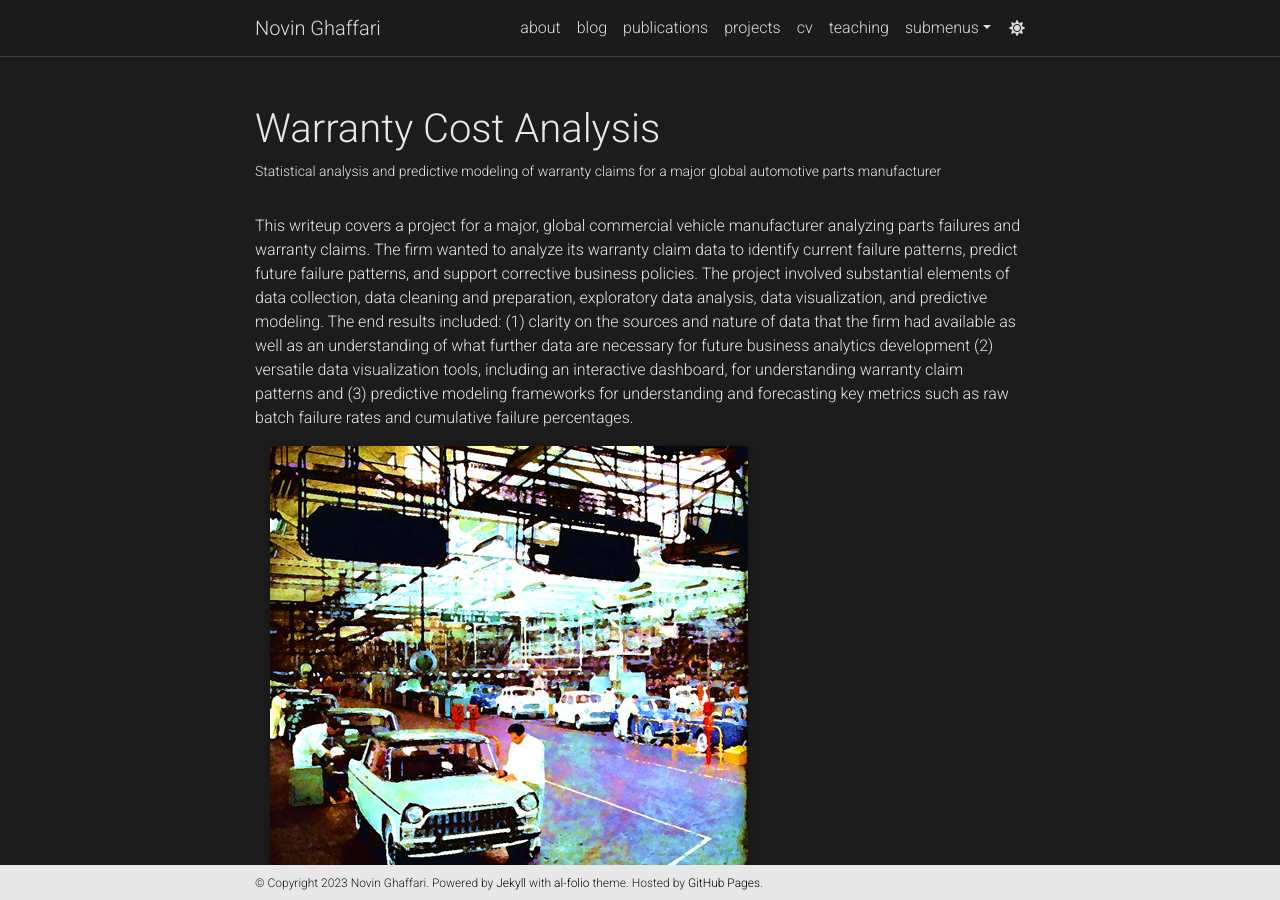
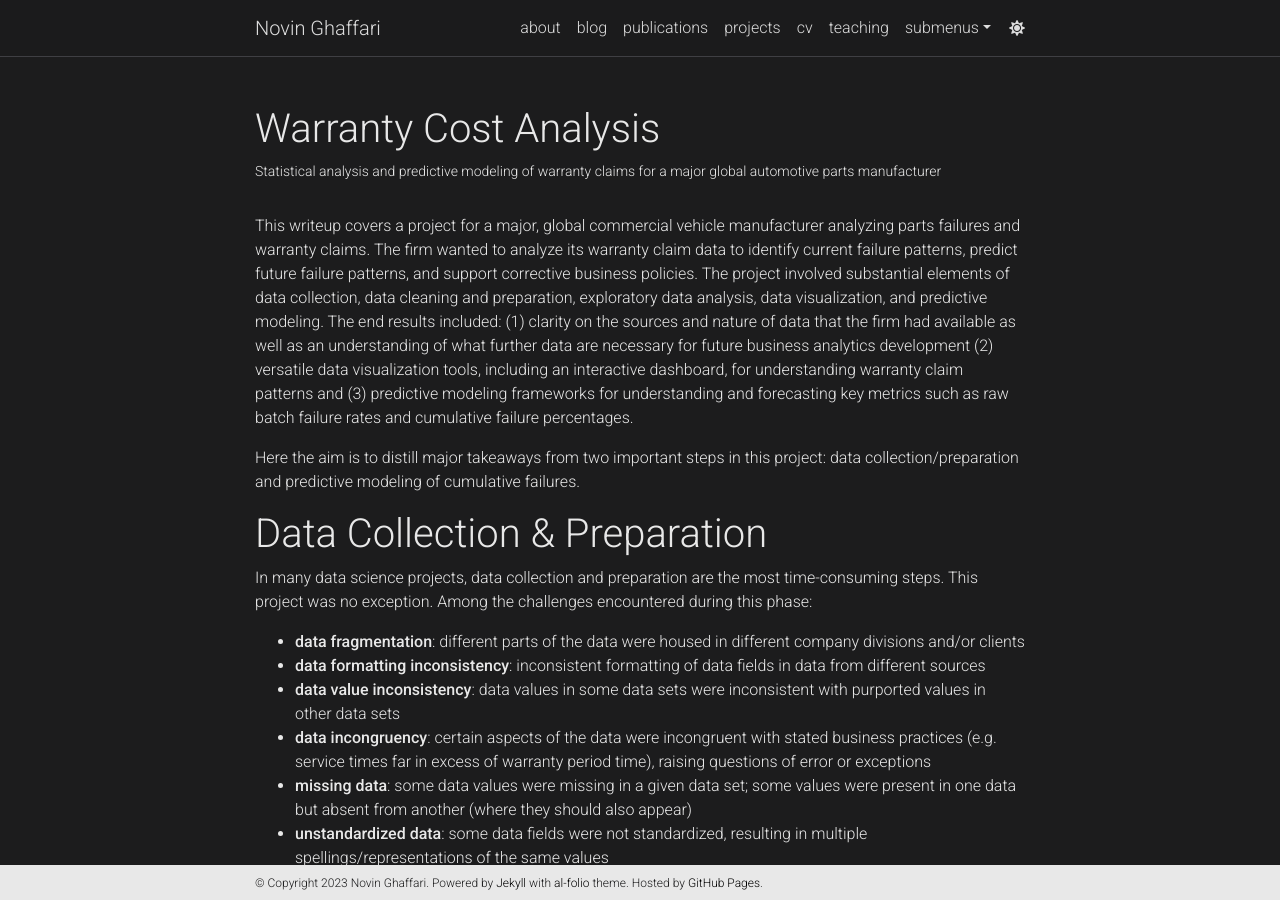
Before and after one commit to nghaffari/nghaffari.github.io, a Jekyll site: the page built from _projects/1_project.md, in a window 1280 px wide and 900 px high. Built offline with Jekyll 4.4.1, drawn with Linux system fonts in a browser that asks for light colours; full-size pictures stand in for the smaller copies a plugin makes; comment, search, counter and statistics services are not loaded; a style sheet for code colours, icons or effects is not loaded.

Commit message:
Update 1_project.md

```diff
--- a/_projects/1_project.md
+++ b/_projects/1_project.md
@@ -2,18 +2,12 @@
 layout: page
 title: Warranty Cost Analysis
 description: Statistical analysis and predictive modeling of warranty claims for a major global automotive parts manufacturer
-img: assets/img/12.jpg
+img: assets/img/car_line.jpg
 importance: 3
 category: work
 ---
 
 This writeup covers a project for a major, global commercial vehicle manufacturer analyzing parts failures and warranty claims. The firm wanted to analyze its warranty claim data to identify current failure patterns, predict future failure patterns, and support corrective business policies. The project involved substantial elements of data collection, data cleaning and preparation, exploratory data analysis, data visualization, and predictive modeling. The end results included: (1) clarity on the sources and nature of data that the firm had available as well as an understanding of what further data are necessary for future business analytics development (2) versatile data visualization tools, including an interactive dashboard, for understanding warranty claim patterns and (3) predictive modeling frameworks for understanding and forecasting key metrics such as raw batch failure rates and cumulative failure percentages.
-
-<div class="float: right;">
-    <div class="col-sm mt-3 mt-md-0">
-        {% include figure.html path="assets/img/car_line.png" title="car assembly line" class="img-fluid rounded z-depth-1" %}
-    </div>
-</div>
 
 Here the aim is to distill major takeaways from two important steps in this project: data collection/preparation and predictive modeling of cumulative failures.
 
```
